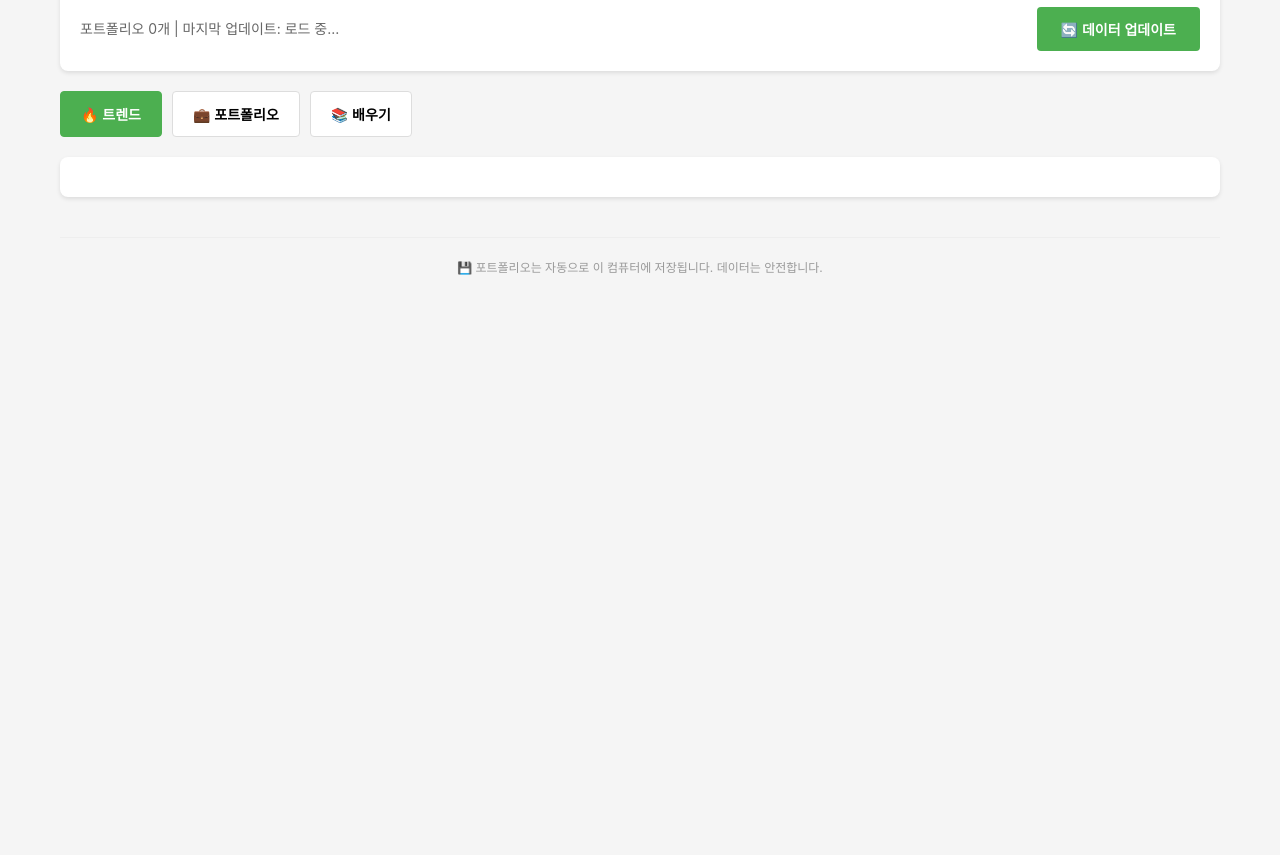
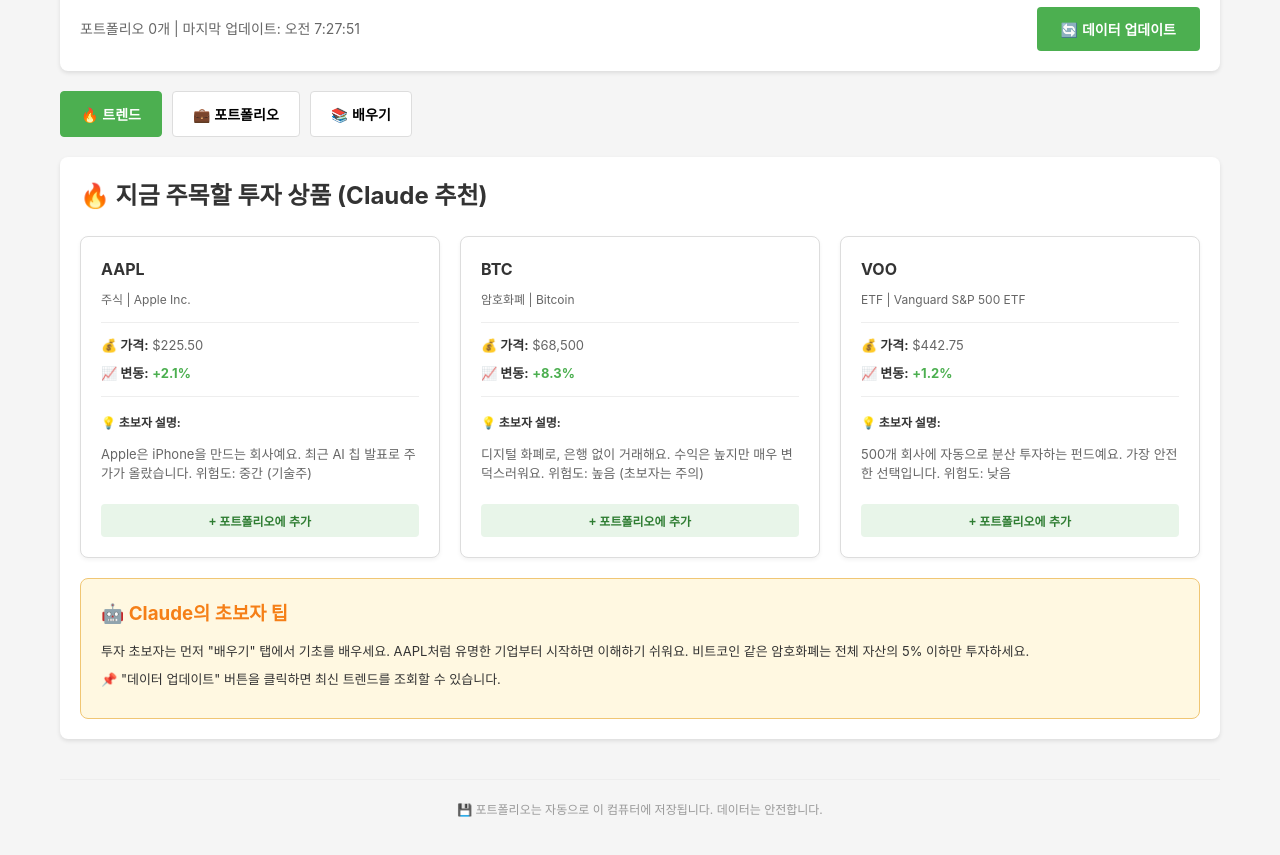
Before and after one commit to ehdwns3755-byte/personal-investment-research-system, a plain HTML site: page investment-system.html in a window 1280 px wide. Both pictures are taken after a click on the button "🔄 데이터 업데이트". Shown: the part 81-936 px from the top of the page. Before the commit the page ends 800 px from the top, so only its background shows below. Drawn offline with Linux system fonts and the light colour scheme.

Commit message:
feat: Implement trends tab with Claude recommendations

```diff
--- a/investment-system.html
+++ b/investment-system.html
@@ -392,6 +392,11 @@
                 // 클릭한 탭만 활성화
                 document.getElementById(tabName).classList.add('active');
                 this.classList.add('active');
+
+                // 트렌드 탭 렌더링
+                if (tabName === 'trends') {
+                    renderTrendTab();
+                }
             });
         });
 
@@ -537,6 +542,109 @@
 
         // 전역 포트폴리오 매니저 인스턴스
         const portfolioManager = new PortfolioManager();
+
+        // ========================================
+        // 트렌드 탭 렌더링
+        // ========================================
+        async function renderTrendTab() {
+            const trendsContent = document.getElementById('trends-content');
+            trendsContent.innerHTML = '<div class="loading"><div class="spinner"></div> 데이터 로드 중...</div>';
+
+            // 모의 데이터 사용 (API 키 없을 때)
+            const data = getMockTrendData();
+
+            let html = '<h2 style="margin-bottom: 20px;">🔥 지금 주목할 투자 상품 (Claude 추천)</h2>';
+            html += '<div class="cards-container">';
+
+            // 각 트렌드 카드 렌더링
+            data.trends.forEach(trend => {
+                const isAdded = portfolioManager.getAll().some(item => item.symbol === trend.symbol);
+
+                html += `
+                    <div class="card">
+                        <h3>${trend.symbol}</h3>
+                        <p class="card-type">${trend.type} | ${trend.name}</p>
+                        <div class="card-divider"></div>
+
+                        <div class="card-info">
+                            <span class="card-info-label">💰 가격:</span>
+                            <span class="card-info-value">${trend.price}</span>
+                        </div>
+
+                        <div class="card-info">
+                            <span class="card-info-label">📈 변동:</span>
+                            <span class="price-up">${trend.change}</span>
+                        </div>
+
+                        <div class="card-divider"></div>
+
+                        <div style="margin: 10px 0;">
+                            <strong style="font-size: 12px;">💡 초보자 설명:</strong>
+                            <p class="description">${trend.description}</p>
+                        </div>
+
+                        <button class="add-btn ${isAdded ? 'added' : ''}"
+                                onclick="addToPortfolio('${trend.symbol}', '${trend.name}', '${trend.type}')"
+                                ${isAdded ? 'disabled' : ''}>
+                            ${isAdded ? '✓ 포트폴리오에 있음' : '+ 포트폴리오에 추가'}
+                        </button>
+                    </div>
+                `;
+            });
+
+            html += '</div>';
+
+            // Claude 팁 박스
+            html += `
+                <div class="claude-box">
+                    <h3>🤖 Claude의 초보자 팁</h3>
+                    <p>${data.guideTip}</p>
+                    <p>📌 "데이터 업데이트" 버튼을 클릭하면 최신 트렌드를 조회할 수 있습니다.</p>
+                </div>
+            `;
+
+            trendsContent.innerHTML = html;
+        }
+
+        function addToPortfolio(symbol, name, type) {
+            const result = portfolioManager.addItem(symbol, name, type);
+            if (result.success) {
+                // 버튼 업데이트
+                event.target.textContent = '✓ 포트폴리오에 있음';
+                event.target.disabled = true;
+                event.target.classList.add('added');
+
+                // 포트폴리오 카운트 업데이트
+                updatePortfolioCount();
+
+                alert(result.message);
+            } else {
+                alert(result.message);
+            }
+        }
+
+        function updatePortfolioCount() {
+            document.getElementById('portfolio-count').textContent = portfolioManager.getCount();
+        }
+
+        // 데이터 업데이트 버튼
+        document.getElementById('update-btn').addEventListener('click', async function() {
+            this.disabled = true;
+            this.textContent = '🔄 업데이트 중...';
+
+            await renderTrendTab();
+
+            document.getElementById('last-update').textContent = new Date().toLocaleTimeString('ko-KR');
+
+            this.disabled = false;
+            this.textContent = '🔄 데이터 업데이트';
+        });
+
+        // 페이지 로드 시 트렌드 탭 초기 렌더링
+        window.addEventListener('DOMContentLoaded', function() {
+            renderTrendTab();
+            document.getElementById('last-update').textContent = new Date().toLocaleTimeString('ko-KR');
+        });
     </script>
 </body>
 </html>
```
